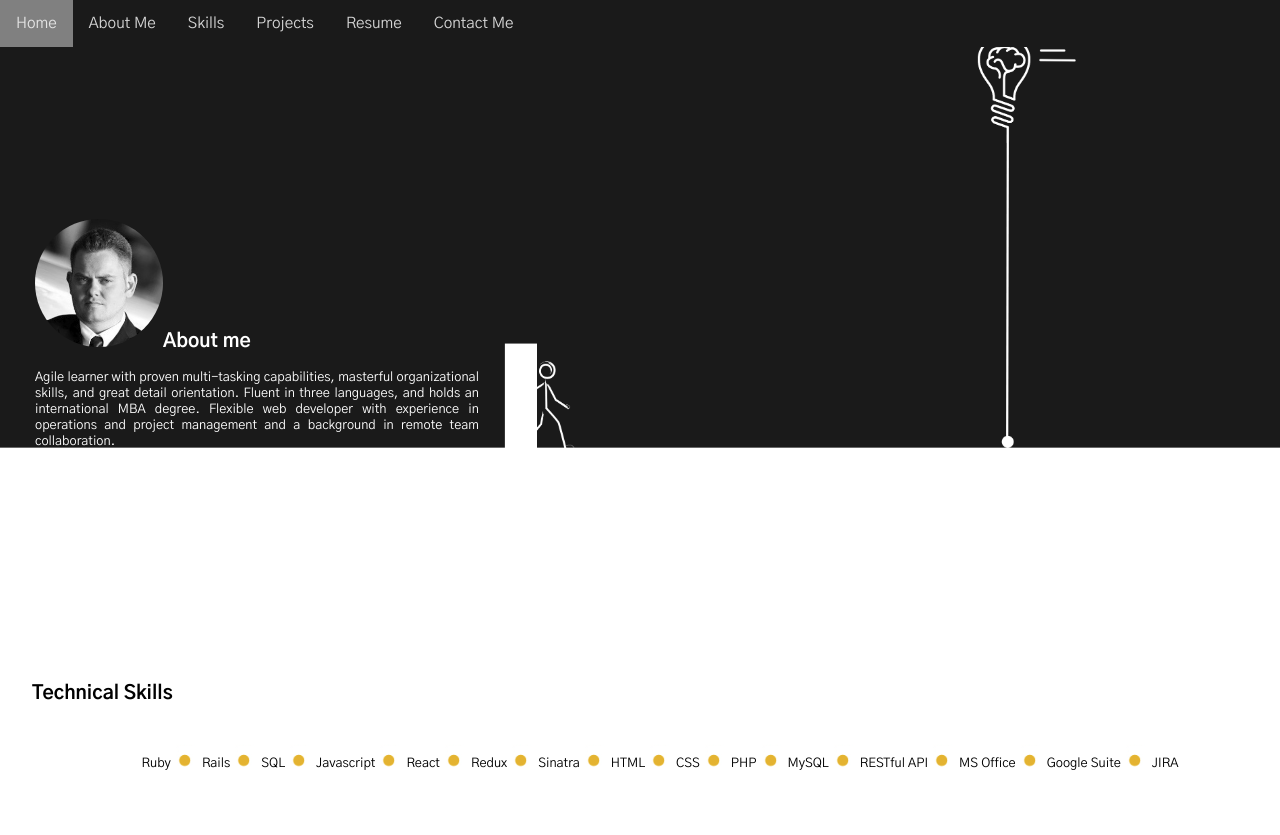
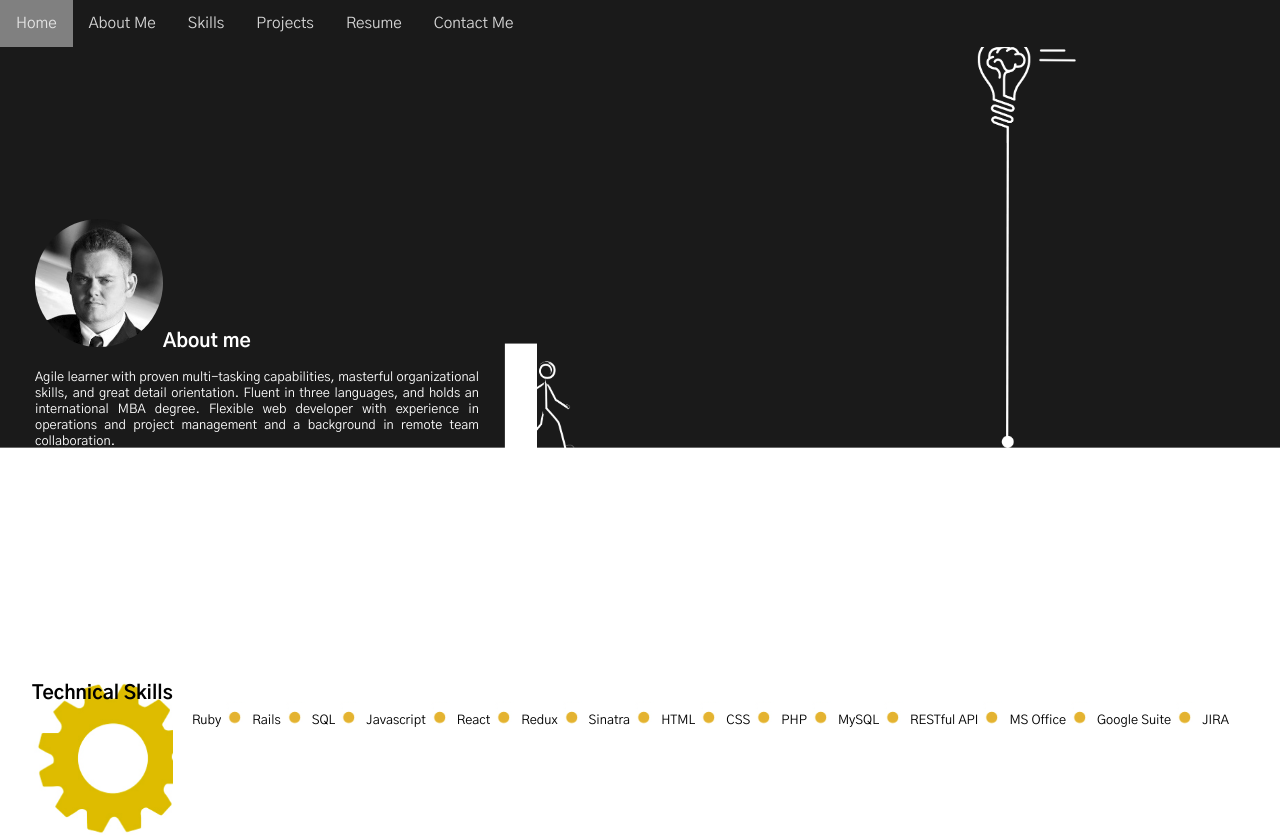
Before and after one commit to nicksolony/portfolio-frontend, a React (Create React App) app: page / in a window 1280 px wide. Shown: the top 835 px of the page. Built offline with nearby package versions, Linux system fonts and the light colour scheme.

Commit message:
added gear to skills

```diff
--- a/src/App.css
+++ b/src/App.css
@@ -174,6 +174,13 @@
   text-align: center;
 }
 
+#Skills h2 {
+  float: left;
+  background-image: url(/src/imgs/gear_skills.png);
+  background-size: 20vh;
+  background-repeat: no-repeat;
+  height: 20vh;
+}
 #Skills ul li{
   display: inline;
   /* margin-left: 20px; */
```
Also changed, not shown: src/imgs/gear_skills.png (added).
